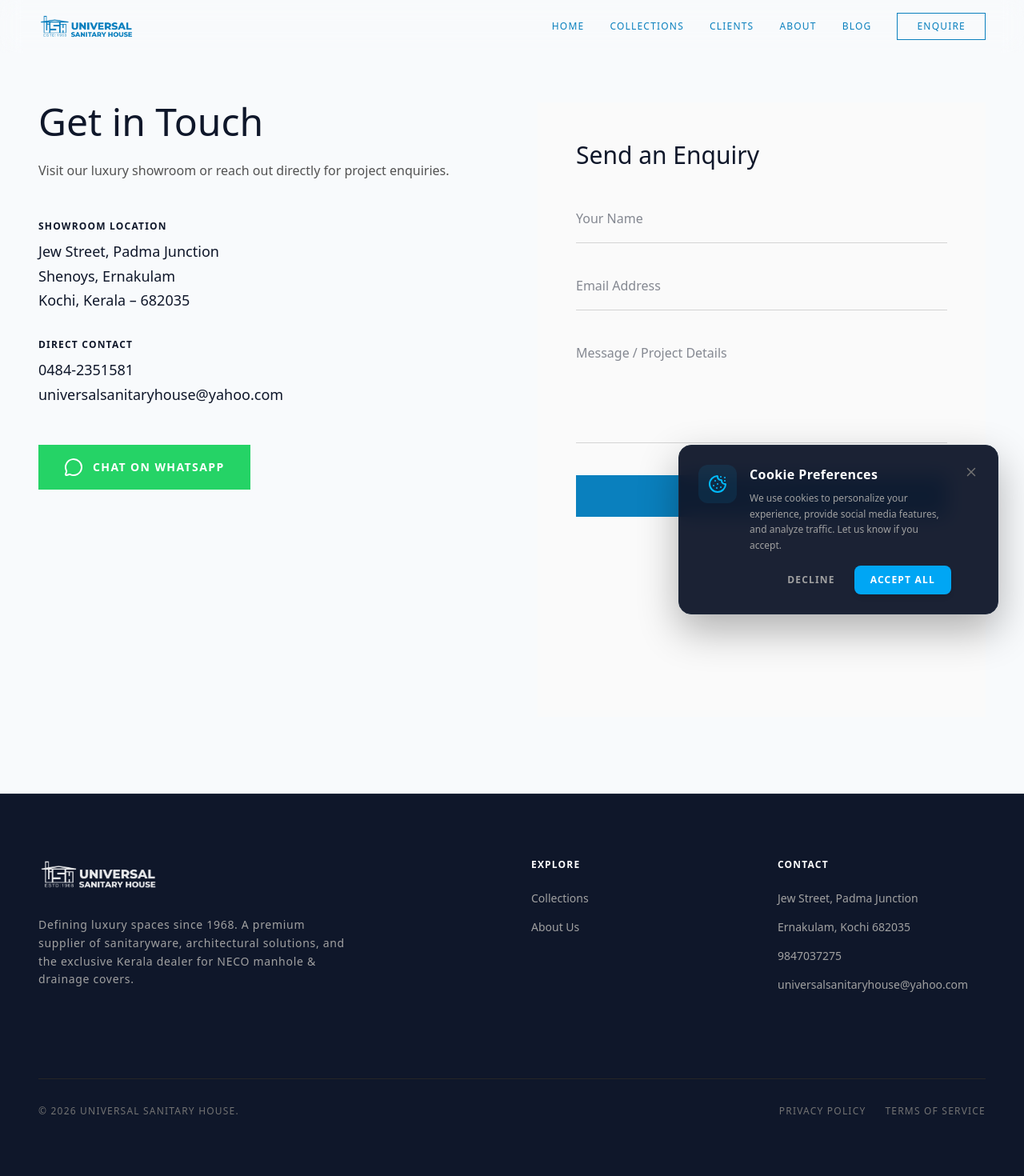
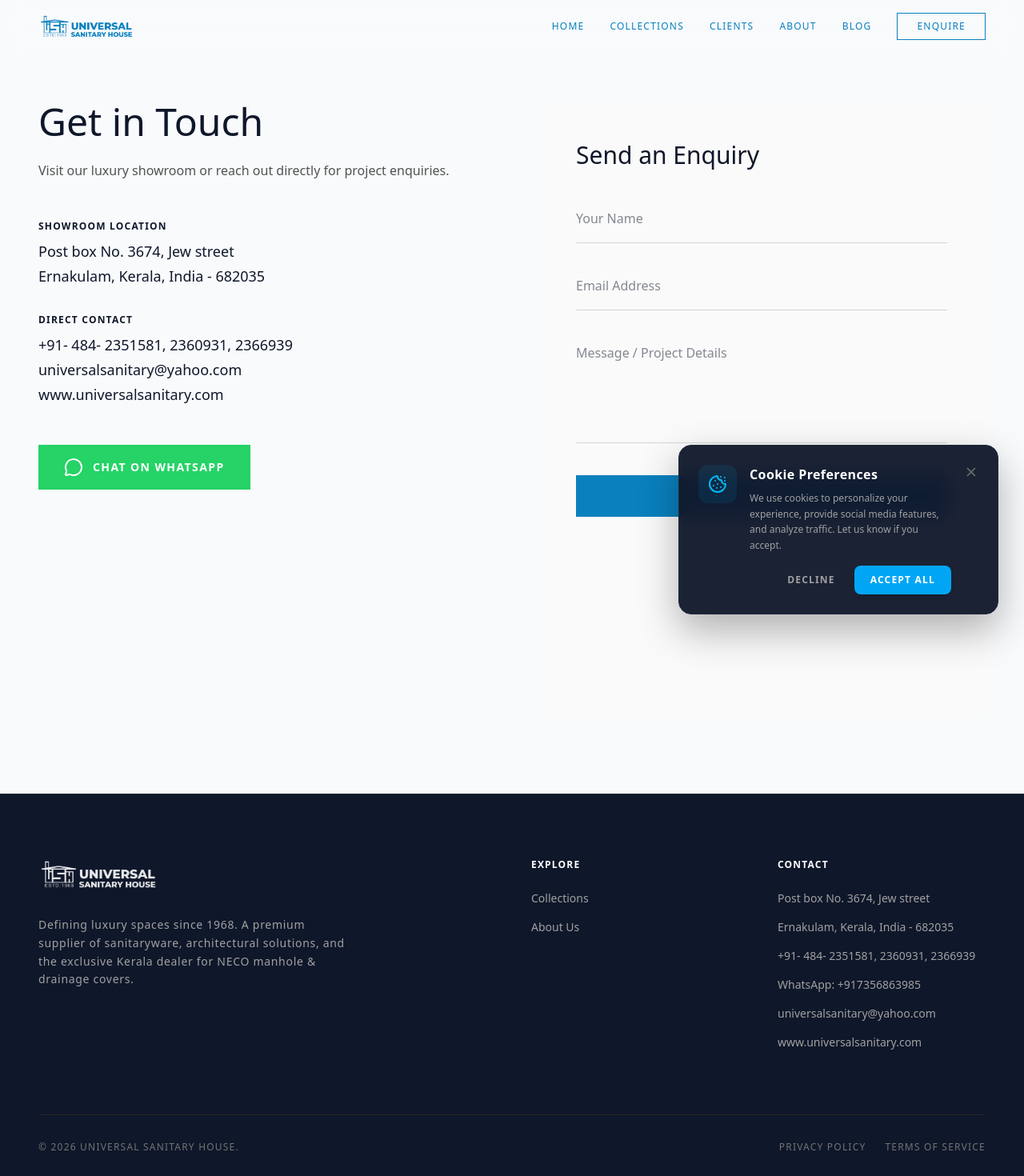
Before and after one commit to Thanzeel-N/Universalsanitary, a Next.js app in the folder universal_frontend/: page /contact in a window 1280 px wide. Shown: the top 1470 px of the page at 80% size. Built offline with nearby package versions, Linux system fonts and the light colour scheme; a web font is replaced by a local one.

Commit message:
Update contact information across the site

```diff
--- a/universal_frontend/src/app/contact/page.tsx
+++ b/universal_frontend/src/app/contact/page.tsx
@@ -13,16 +13,16 @@
 
         <div className="mb-8">
           <h2 className="font-sans font-bold uppercase tracking-widest text-xs mb-2">Showroom Location</h2>
-          <p className="text-lg leading-[1.7]">Jew Street, Padma Junction<br/>Shenoys, Ernakulam<br/>Kochi, Kerala – 682035</p>
+          <p className="text-lg leading-[1.7]">Post box No. 3674, Jew street<br/>Ernakulam, Kerala, India - 682035</p>
         </div>
 
         <div className="mb-12">
           <h2 className="font-sans font-bold uppercase tracking-widest text-xs mb-2">Direct Contact</h2>
-          <p className="text-lg leading-[1.7]">0484-2351581<br/>universalsanitaryhouse@yahoo.com</p>
+          <p className="text-lg leading-[1.7]">+91- 484- 2351581, 2360931, 2366939<br/>universalsanitary@yahoo.com<br/>www.universalsanitary.com</p>
         </div>
 
         <a
-          href="https://wa.me/919847037275"
+          href="https://wa.me/917356863985"
           target="_blank"
           rel="noopener noreferrer"
           className="inline-flex items-center gap-3 bg-[#25D366] text-white px-8 py-4 hover:bg-[#128C7E] smooth-hover"
--- a/universal_frontend/src/components/home/HomeContent.tsx
+++ b/universal_frontend/src/components/home/HomeContent.tsx
@@ -878,11 +878,11 @@
               </div>
               <div>
                 <h4 className="font-sans font-bold uppercase tracking-widest text-xs text-neutral-400 mb-1">Address</h4>
-                <p className="text-base text-neutral-700 leading-[1.7]">Jew Street, Padma Junction, Ernakulam, Kochi 682035</p>
+                <p className="text-base text-neutral-700 leading-[1.7]">Post box No. 3674, Jew street, Ernakulam, Kerala, India - 682035</p>
               </div>
             </div>
             <a
-              href="https://maps.google.com/?q=Universal+Sanitary+House,+Jew+Street,+Padma+Junction,+Ernakulam,+Kochi+682035"
+              href="https://maps.google.com/?q=Universal+Sanitary+House,+Jew+Street,+Ernakulam,+Kerala+682035"
               target="_blank"
               rel="noopener noreferrer"
               className="inline-block bg-primary text-white px-8 py-4 rounded-md font-sans uppercase tracking-widest text-sm font-bold hover:brightness-110 smooth-hover transition-all duration-300"
--- a/universal_frontend/src/components/layout/Footer.tsx
+++ b/universal_frontend/src/components/layout/Footer.tsx
@@ -24,10 +24,12 @@
         <div className="col-span-1">
           <h3 className="font-sans font-bold uppercase tracking-widest text-xs mb-6 text-white">Contact</h3>
           <ul className="flex flex-col gap-4 font-sans text-sm text-neutral-400">
-            <li>Jew Street, Padma Junction</li>
-            <li>Ernakulam, Kochi 682035</li>
-            <li>9847037275</li>
-            <li><Link href="mailto:universalsanitaryhouse@yahoo.com" className="hover:text-white smooth-hover break-all">universalsanitaryhouse@yahoo.com</Link></li>
+            <li>Post box No. 3674, Jew street</li>
+            <li>Ernakulam, Kerala, India - 682035</li>
+            <li>+91- 484- 2351581, 2360931, 2366939</li>
+            <li><Link href="https://wa.me/917356863985" className="hover:text-white smooth-hover">WhatsApp: +917356863985</Link></li>
+            <li><Link href="mailto:universalsanitary@yahoo.com" className="hover:text-white smooth-hover break-all">universalsanitary@yahoo.com</Link></li>
+            <li><Link href="http://www.universalsanitary.com" className="hover:text-white smooth-hover">www.universalsanitary.com</Link></li>
           </ul>
         </div>
       </div>
```
